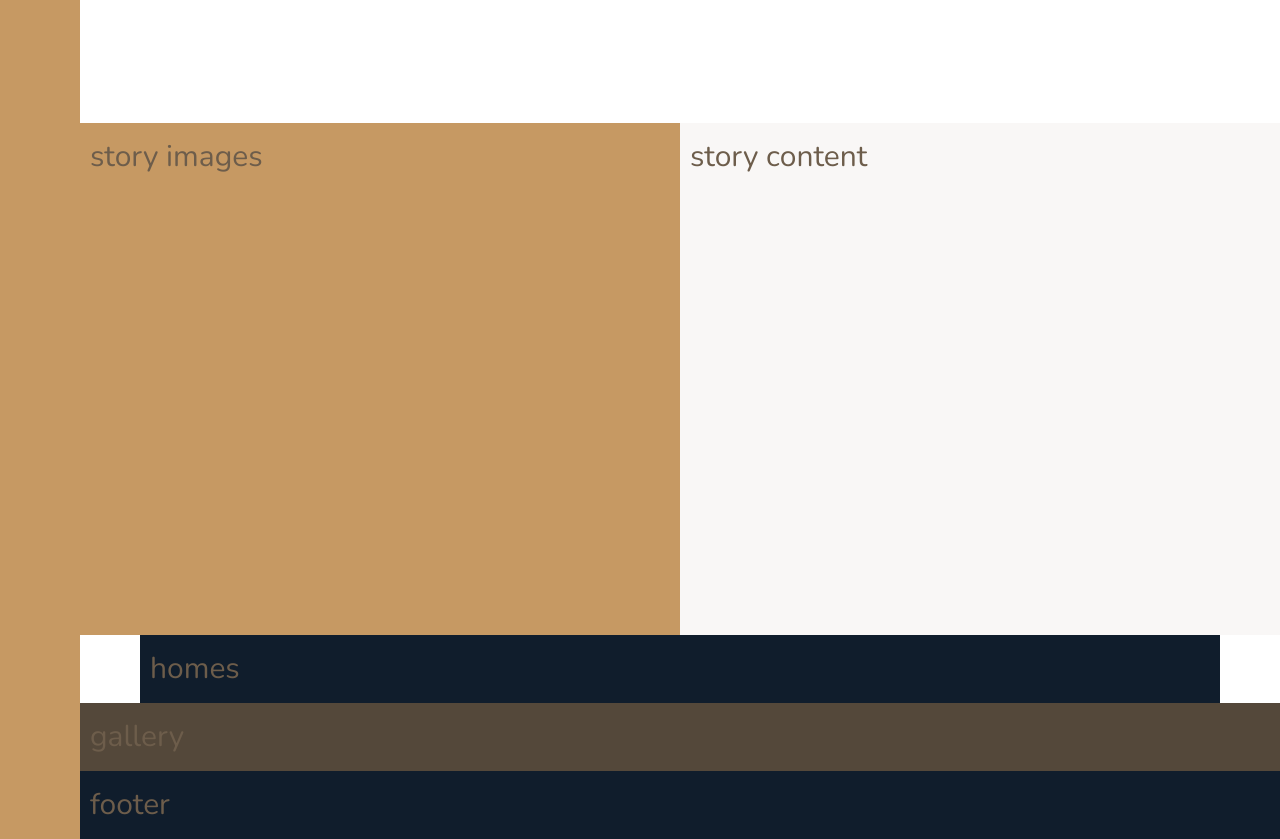
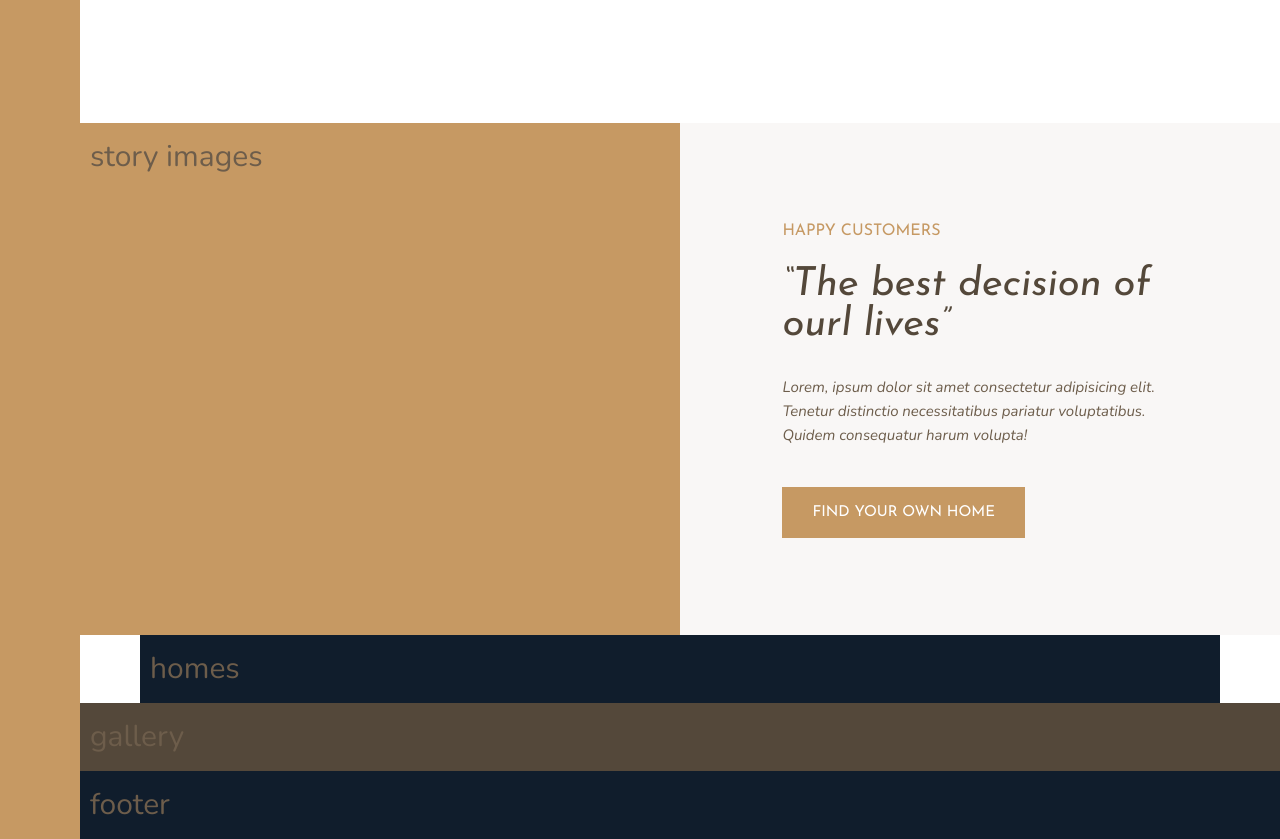
Before and after one commit to Dual1tyxd3v/nexter, a website: page index.html in a window 1280 px wide. Shown: the part 1260-2099 px from the top of the page. Drawn offline with nearby package versions, Linux system fonts and the light colour scheme.

Commit message:
Add story content section

```diff
--- a/index.html
+++ b/index.html
@@ -88,7 +88,10 @@
     story images
   </div>
   <div class="story__content">
-    story content
+    <h3 class="header-3 mb-sm">Happy customers</h3>
+    <h2 class="header-2 header-2--dark mb-md">&ldquo;The best decision of ourl lives&rdquo;</h2>
+    <p class="story__text">Lorem, ipsum dolor sit amet consectetur adipisicing elit. Tenetur distinctio necessitatibus pariatur voluptatibus. Quidem consequatur harum volupta!</p>
+    <button class="btn">Find your own home</button>
   </div>
   <section class="homes">
     homes
--- a/sass/_base.scss
+++ b/sass/_base.scss
@@ -44,3 +44,10 @@ body {
     padding: 1rem;
   }
 }
+
+.mb-sm {
+  margin-bottom: 2rem;
+}
+.mb-md {
+  margin-bottom: 3rem;
+}
--- a/sass/_story.scss
+++ b/sass/_story.scss
@@ -7,5 +7,15 @@
   &__content {
     background-color: $color-grey-light-1;
     grid-column: col-start 5 / full-end;
+    padding: 6rem 8vw;
+    display: grid;
+    align-content: center;
+    justify-items: start;
+  }
+
+  &__text {
+    font-size: 1.5rem;
+    font-style: italic;
+    margin-bottom: 4rem;
   }
 }
--- a/sass/_typography.scss
+++ b/sass/_typography.scss
@@ -15,3 +15,42 @@
     color: $color-grey-dark-1;
   }
 }
+
+.header-3 {
+  @include header;
+  font-size: 1.6rem;
+  color: $color-primary;
+  text-transform: uppercase;
+}
+
+.header-2 {
+  @include header;
+  font-size: 4rem;
+  font-style: italic;
+  line-height: 1;
+
+  &--light {
+    color: $color-grey-light-1;
+  }
+
+  &--dark {
+    color: $color-grey-dark-1;
+  }
+}
+
+.btn {
+  text-transform: uppercase;
+  border: none;
+  border-radius: 0;
+  color: #fff;
+  background-color: $color-primary;
+  font-family: $font-display;
+  font-size: 1.5rem;
+  padding: 1.8rem 3rem;
+  transition: .2s;
+  cursor: pointer;
+
+  &:hover {
+    background-color: $color-primary-dark;
+  }
+}
```
Also changed, not shown: css/style.css, 1 other file.
